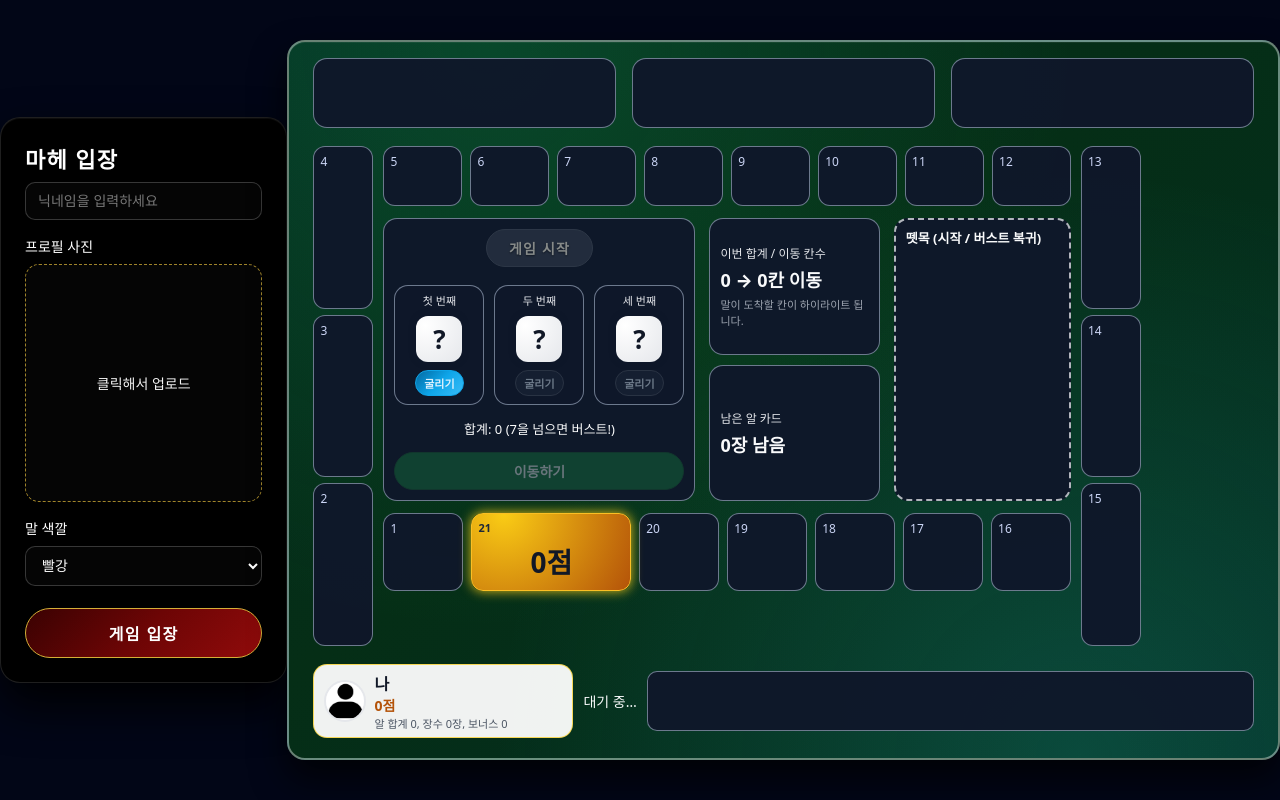
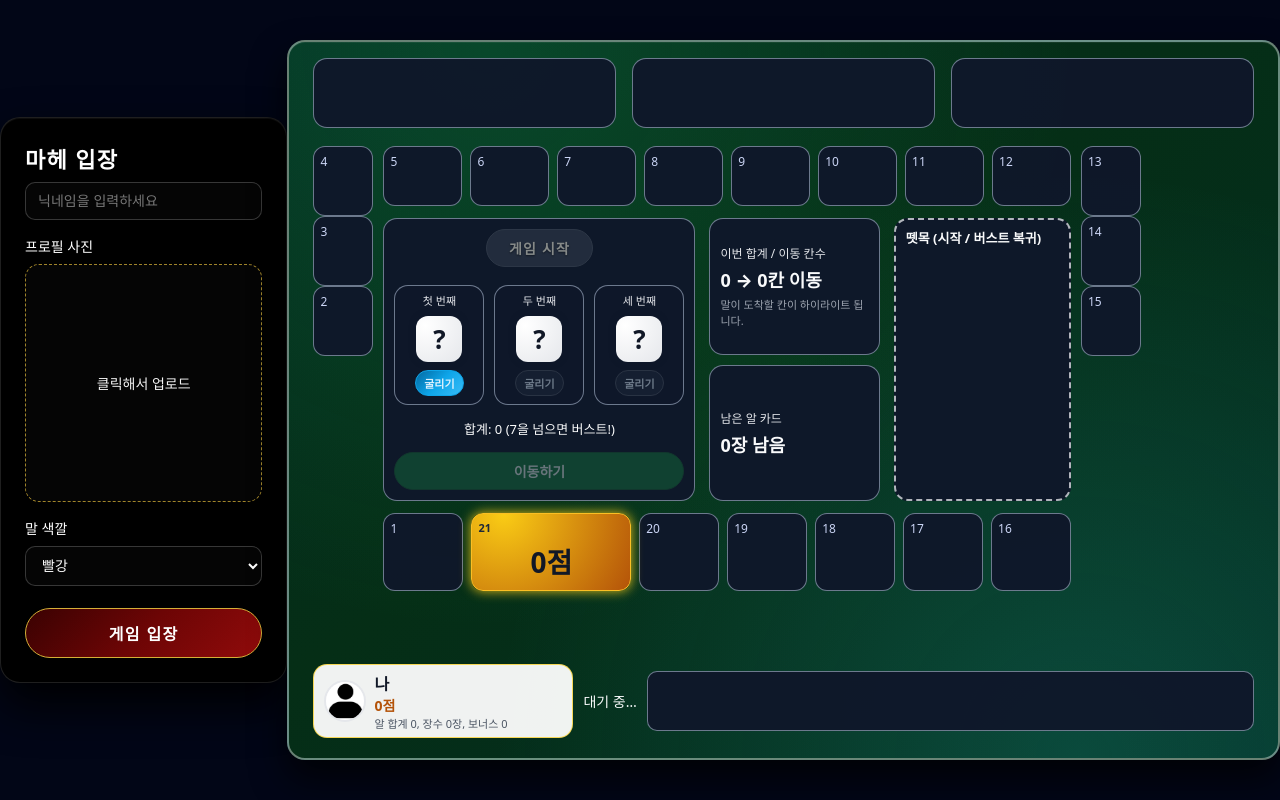
Before and after one commit to nomtekcop/Mahe_n, a website: page public/index.html in a window 1280 px wide. Drawn offline with nearby package versions, Linux system fonts and the light colour scheme.

Commit message:
Update index.html

```diff
--- a/public/index.html
+++ b/public/index.html
@@ -193,29 +193,13 @@
   flex: 1; /* 가운데 보드가 세로 공간을 더 많이 차지하게 */
 }
 
-/* 왼쪽 세로 (4,3,2) */
-#left-column {
-  display: flex;
-  flex-direction: column;
-  gap: 6px;
+#left-column .board-cell,
+#right-column .board-cell {
+  flex: 0 0 auto;  /* 세로로 늘어나지 않게 */
+  min-height: 70px; /* 살짝만 기존보다 크게 */
 }
 
-#left-column .board-cell {
-  flex: 1;
-  min-height: 100px;  /* 🔥 세로 칸 길쭉하게 */
-}
 
-/* 오른쪽 세로 (13, 뗏목, 14,15) */
-#right-column {
-  display: flex;
-  flex-direction: column;
-  gap: 6px;
-}
-
-#right-column .board-cell {
-  flex: 1;
-  min-height: 100px;  /* 🔥 여기도 길쭉하게 */
-}
   /* 가운데 스택 (윗줄 / 중앙 / 아랫줄) */
   #center-stack {
     display: flex;
```
